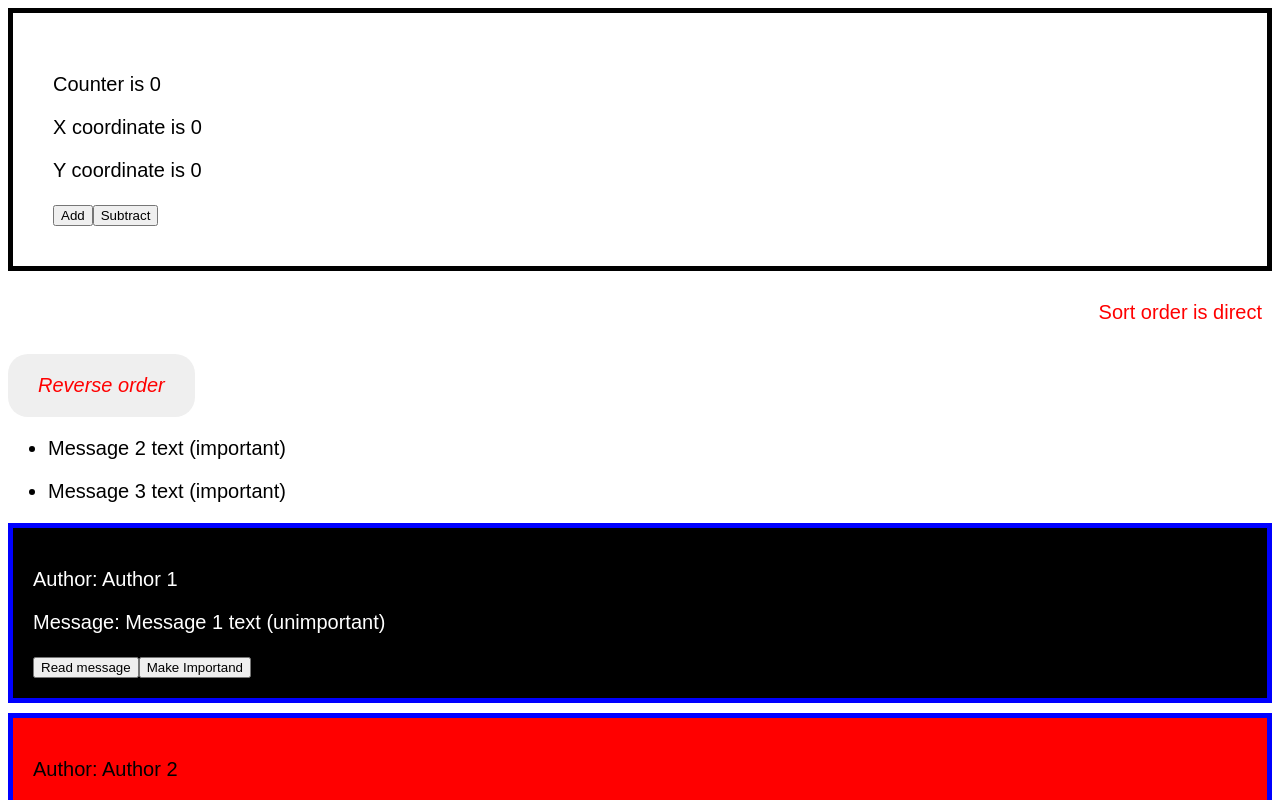
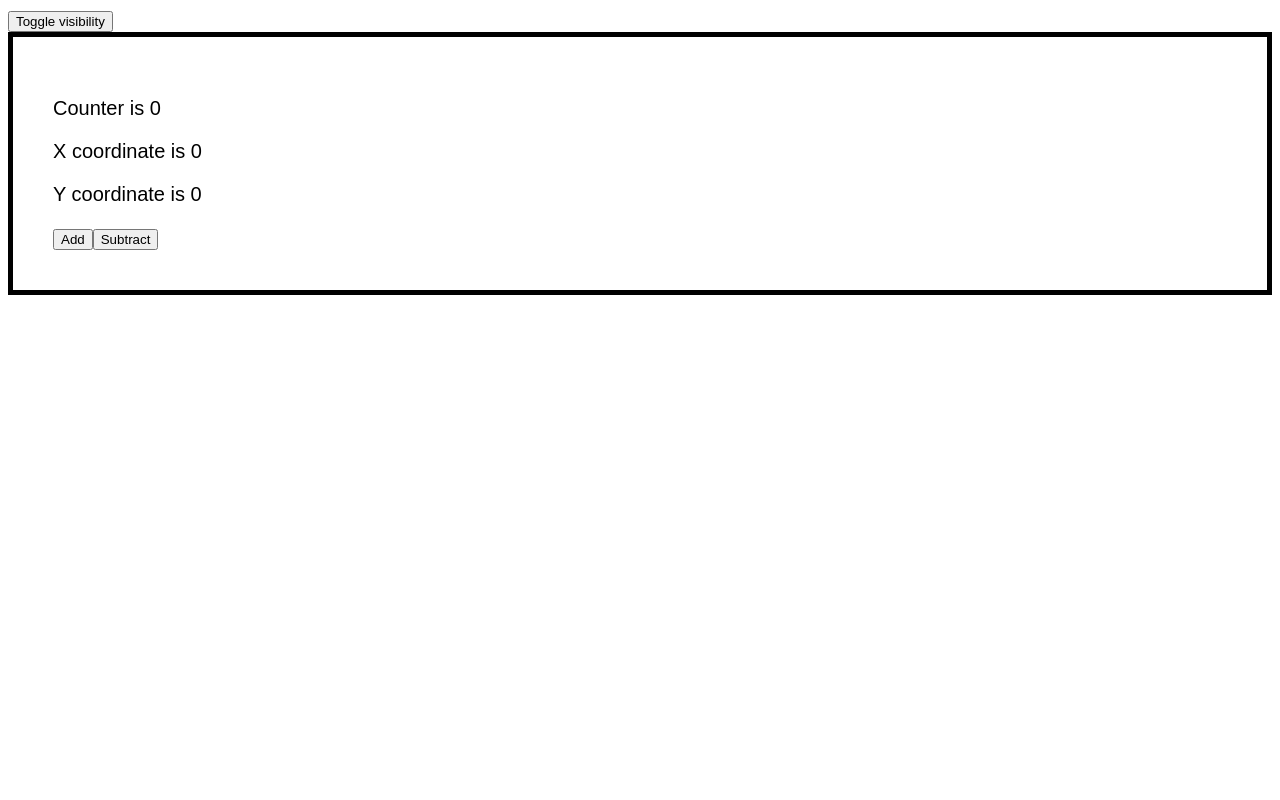
Before and after one commit to Makskuh/fe-2023-1-react-app, a React (Create React App) app: page / in a window 1280 px wide. Shown: the top 800 px of the page. Built offline with nearby package versions, Linux system fonts and the light colour scheme.

Commit message:
Refactor App

```diff
--- a/src/App.js
+++ b/src/App.js
@@ -1,72 +1,29 @@
-import React from 'react';
-import { BrowserRouter, Switch, Route } from 'react-router-dom';
-import HomePage from './pages/HomePage';
-import AboutPage from './pages/AboutPage';
-import PostsPage from './pages/PostsPage';
-import Tree from './components/Tree';
-import { UserContext, ThemeContext } from './contexts';
+import React, { useState } from 'react';
+import Counter from 'components/Counter';
 import CONSTANTS from './constants';
-import Header from './components/Header';
-import Sidebar from './components/Sidebar';
-import Counter from 'components/Counter';
-import MessageDashboard from 'components/MessageDashboard';
 
-class App extends React.Component {
-  constructor(props) {
-    super(props);
-
-    this.state = {
-      user: {
+function App() {
+  const [user, setUser] = useState({
     id: 1,
     firstName: 'User',
     lastName: 'Userenko',
     imageSrc: 'picture.jpeg',
-      },
-      theme: CONSTANTS.THEMES.DARK,
+  });
+  const [theme, setTheme] = useState(CONSTANTS.THEMES.DARK);
+  const [isVisible, setIsVisible] = useState(true);
+
+  const toggleVisibility = () => {
+    setIsVisible(!isVisible);
   };
-  }
-
-  changeTheme = (newTheme) => {
-    this.setState({
-      theme: newTheme,
-    });
-  };
-
-  render() {
-    const { user, theme } = this.state;
-
-    // return (
-    //   <BrowserRouter>
-    //     <Switch>
-    //       <Route exact path='/'>
-    //         {(libProps) => <HomePage {...libProps} />}
-    //       </Route>
-
-    //       <Route path='/about' component={AboutPage} />
-    //       <Route path='/posts' component={PostsPage} />
-
-    //       <Route path='*' component={NotFound} />
-    //     </Switch>
-    //   </BrowserRouter>
-    // );
-
-    // const props = {
-    //   // value: {
-    //   //   theme,
-    //   //   changeTheme: this.changeTheme
-    //   // }
-    //   // value: [theme, this.changeTheme]
-    // }
 
   return (
     <>
-        <Counter />
-        <MessageDashboard />
+      <div>
+        <button onClick={toggleVisibility}>Toggle visibility</button>
+      </div>
+      {isVisible && <Counter />}
     </>
   );
 }
-}
-
-const NotFound = () => <div>404 Page not found</div>;
 
 export default App;
```
Lines whose indentation alone changed are shown as unchanged.
